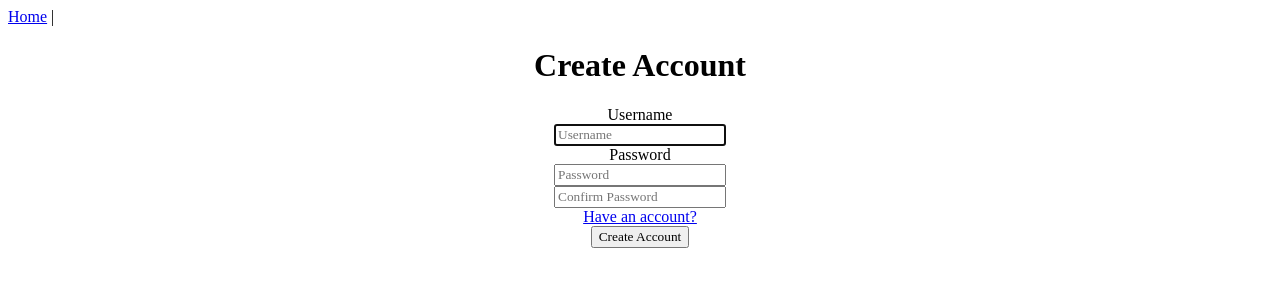
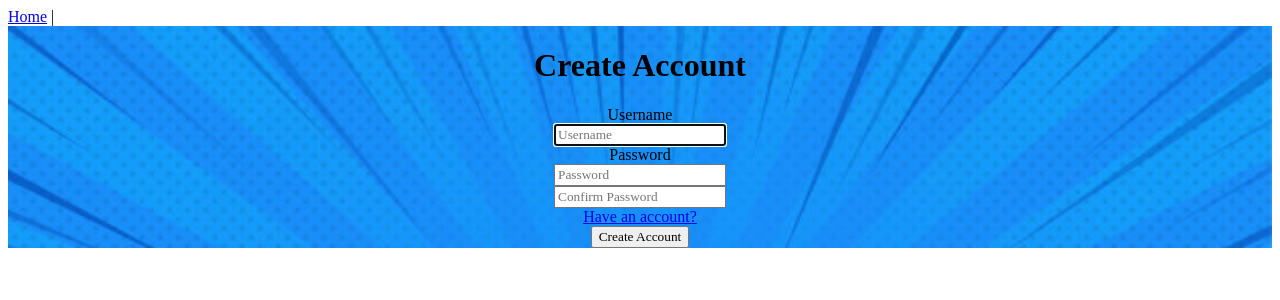
Before and after one commit to SneakoXU/Comic-Book-Application, a Vue app in the folder vue/: page /register in a window 1280 px wide. Shown: the top 300 px of the page. Built offline with nearby package versions, Linux system fonts and the light colour scheme.

Commit message:
noon push - login and register

```diff
--- a/vue/src/views/Login.vue
+++ b/vue/src/views/Login.vue
@@ -75,21 +75,27 @@ export default {
 };
 </script>
 <style scoped>
-  /* #login{
-    background-color: ;
-  } */
+  #login{
+    background-image: url("../../assets/Images/blue backgd.jpg");
+    background-size: 100%;
+    background-repeat: no-repeat;
+  }
 
   .form-signin{
     display: flex;
     align-items: center;
     flex-direction: column;
 
+
   }
 
    #username:hover, #password:hover{
      width: 200px;
+     box-shadow: 2px 5px;
    }
 
 
 
+
+
 </style>
--- a/vue/src/views/Register.vue
+++ b/vue/src/views/Register.vue
@@ -90,11 +90,23 @@ export default {
 };
 </script>
 
-<style>
+<style scoped>
+
+ #register{
+    background-image: url("../../assets/Images/blue backgd.jpg");
+    background-size: 100%;
+    background-repeat: no-repeat;
+  }
     .form-register{
     display: flex;
     align-items: center;
     flex-direction: column;
+  }
 
+  input:hover{
+    width: 200px;
+    box-shadow: 2px 5px;
   }
+
+
 </style>
```
